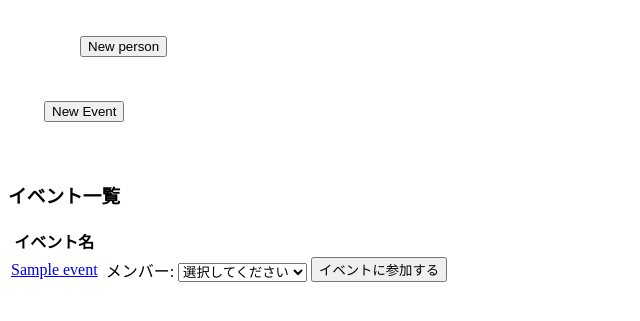
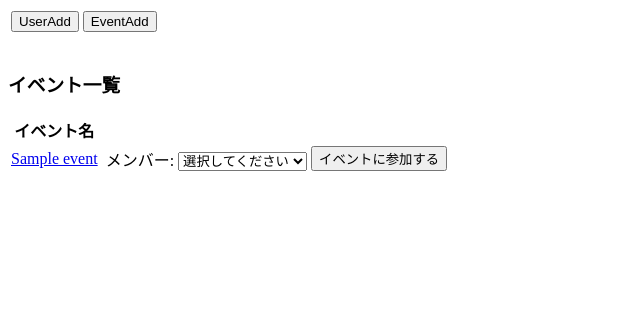
Before and after one commit to psoul-brothers/fes, a Django app: page /events/ in a window 1280 px wide. Shown: the top 321 px of the page, without its empty margins (0-640 px from the left). Run offline with Django 3.2, Linux system fonts and the light colour scheme; tables that the repository leaves empty hold one stand-in row (values such as "Sample post").

Commit message:
persol_usersモデルと紐付けた

```diff
--- a/events/forms.py
+++ b/events/forms.py
@@ -2,8 +2,10 @@
 from django import forms
 from django.forms import ModelForm
 from . import models
+from persol_users import models as usermodels
 
 from .models import Event
+from persol_users.models import PersolUser
 
 class EventForm(ModelForm):
     class Meta:
@@ -17,7 +19,7 @@ class EventForm(ModelForm):
 class CreateForm(forms.Form):
     author = forms.CharField(max_length=200, label='作成者')
     event_name = forms.CharField(max_length=200, label='イベント名')
-    event_image = forms.ImageField(required=False, label='作成者')
+    event_image = forms.ImageField(required=False, label='イメージ画像')
     event_datetime = forms.DateTimeField(required=False, label='開催日時')
     event_location = forms.CharField(max_length=200, label='開催場所')
     num_of_members = forms.CharField(max_length=200, label='募集人数')
@@ -27,10 +29,17 @@ class CreateForm(forms.Form):
 class CreateUserForm(forms.Form):
     name = forms.CharField(max_length=100, label='ユーザ名')
 
+from django.forms.models import ModelChoiceField
+class CustomChoiceField(forms.ModelChoiceField):
+    #ここで表示したい形式にします
+    def label_from_instance(self, obj):
+        return u'%s' % obj.name
+
 class SelectUserForm(forms.Form):
-    new_members = forms.ModelChoiceField(
-        models.Person.objects,
+    new_members = CustomChoiceField(
+        queryset= usermodels.PersolUser.objects.all(),
         label='メンバー',
         empty_label='選択してください',
-        to_field_name='id'
+        to_field_name='id',
+        required=False
         )
--- a/events/templates/events/base.html
+++ b/events/templates/events/base.html
@@ -1,16 +1,20 @@
 <head>
+<table>
 <tr>
-    　　<form action="{% url 'events:create_user' %}">
+<td>
+  <form action="{% url 'persol_users:user_add' %}">
   {% csrf_token %}
-　　    <input type="submit" value="New person" />
+  <button type="submit" value="New person">UserAdd</button>
   </form>
-　　</tr>
+</td>
 <td>
   <form action="{% url 'events:event_create' %}">
   {% csrf_token %}
-　　    <input type="submit" value="New Event" />
+  <button type="submit" value="New Event">EventAdd</button>
 </form>
 </td>
+</tr>
+</table>
 </head>
 <body>
 {% block contents %}
--- a/events/templates/events/index.html
+++ b/events/templates/events/index.html
@@ -7,7 +7,6 @@
 <thead>
 <tr>
 <th>イベント名</th>
-
 </tr>
 </thead>
 <tbody>
@@ -20,13 +19,12 @@
 {% csrf_token %}
 <td><input value="イベントに参加する" type="submit"/></td>
 </form>
-
 {% endfor %}
 </tbody>
 {% else %}
 <p>No event are available.</p>
 {% endif %}
-
 </table>
 </div>
+
 {% endblock %}
--- a/events/views.py
+++ b/events/views.py
@@ -9,7 +9,7 @@ from .forms import CreateForm,CreateUserForm, EventForm, SelectUserForm
 
 def event_index(request):
     latest_event_list = Event.objects.order_by('id')
-    member_list = Person.objects.order_by('id')
+    member_list = PersolUser.objects.order_by('id')
     form = SelectUserForm()
     context = {
         'latest_event_list': latest_event_list,
@@ -69,7 +69,7 @@ def event_edit(request, event_id):
 
 def event_join(request, event_id):
     target_event = get_object_or_404(Event, id=event_id)
-    new_member = get_object_or_404(Person, id=request.POST['new_members'],)
+    new_member = get_object_or_404(PersolUser, id=request.POST['new_members'])
     target_event.members.add(new_member)
     return HttpResponseRedirect('/events/')
 
```
Also changed, not shown: events/migrations/0001_initial.py, events/migrations/0002_event_like.py (deleted). Lines whose indentation alone changed are shown as unchanged.
